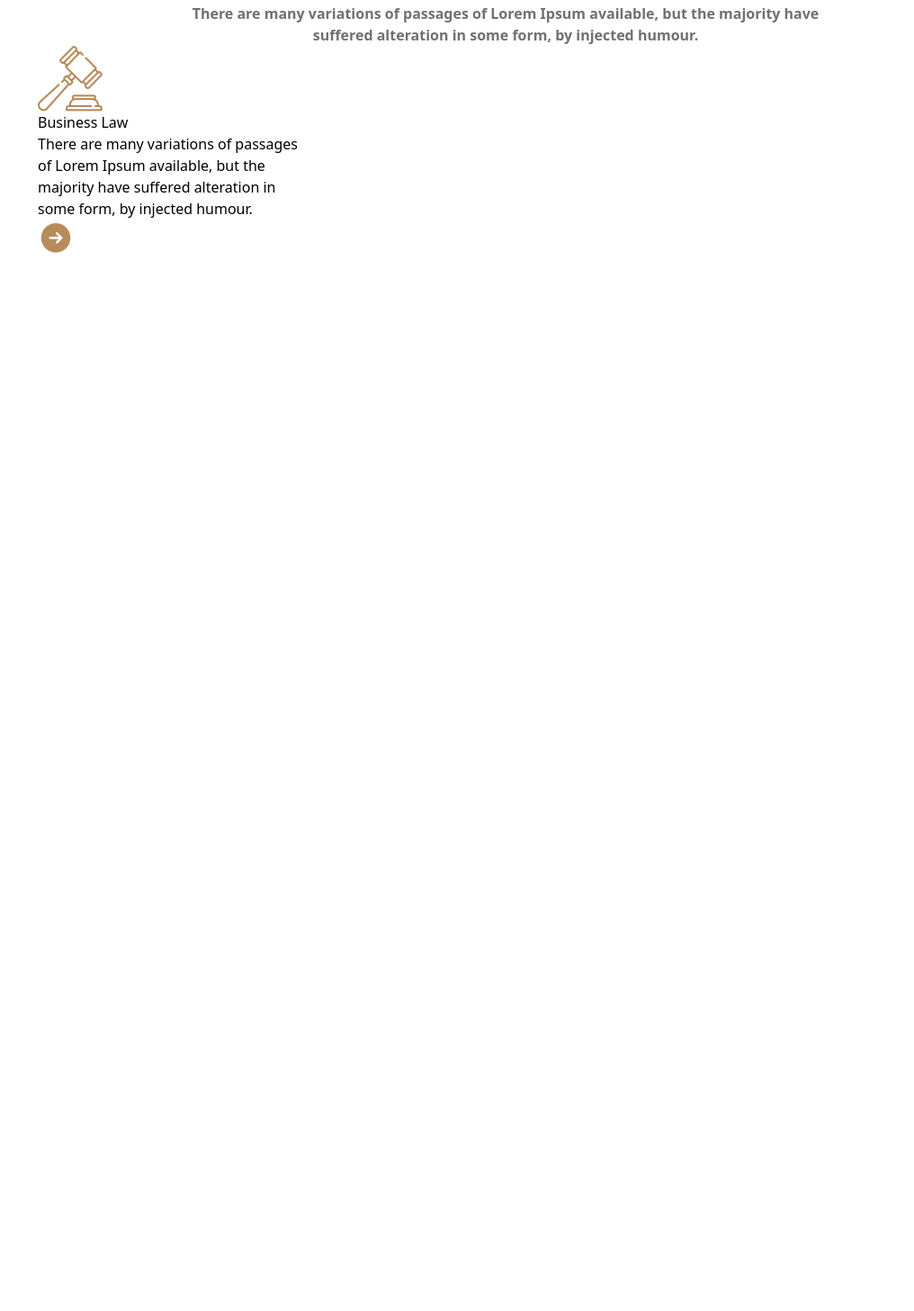
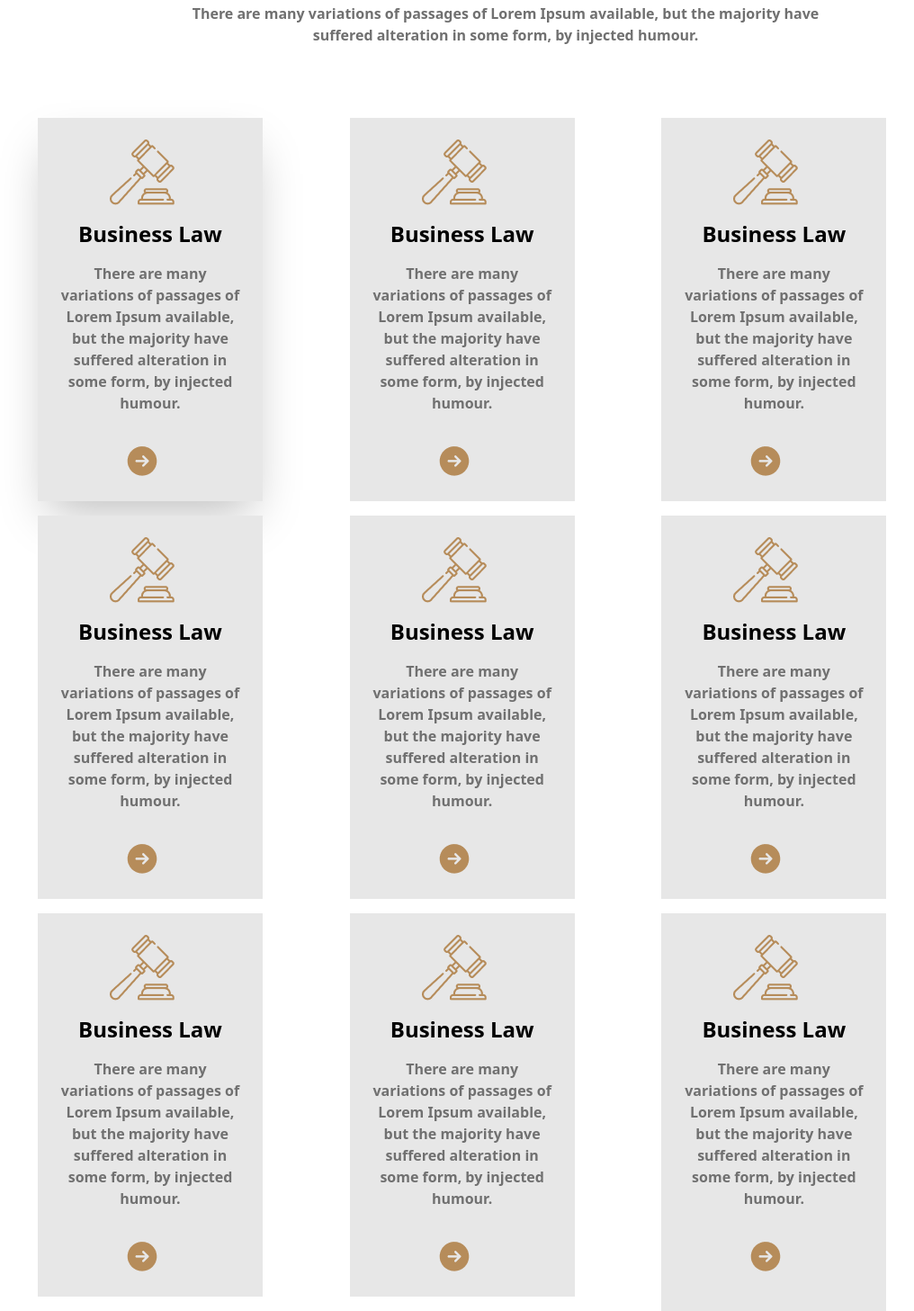
Before and after one commit to hasib149/legal-resouece-practice, a plain HTML site: page index.html in a window 1280 px wide. Shown: the part 701-2158 px from the top of the page at 90% size, without its empty margins (78-1094 px from the left). Before the commit the page ends 986 px from the top, so only its background shows below. Drawn offline with nearby package versions, Linux system fonts and the light colour scheme.

Commit message:
till card section complete with responsive

```diff
--- a/index.html
+++ b/index.html
@@ -80,16 +80,116 @@
         </p>
       </div>
       <!-- card section -->
-      <section>
-        <div class="w-[300px]">
-          <img src="./images/business.png" alt="" />
-          <h2>Business Law</h2>
-          <p>
-            There are many variations of passages of Lorem Ipsum available, but
-            the majority have suffered alteration in some form, by injected
-            humour.
-          </p>
-          <img src="./images/Frame.png" alt="" />
+      <section
+        class="space-y-4 mt-20 grid grid-cols-1 md:grid-cols-2 mt-20space-y-4 lg:grid-cols-3 mt-20space-y-4"
+      >
+        <div class="w-[250px] bg-[#E7E7E7] shadow-2xl">
+          <div class="p-6">
+            <img class="px-14" src="./images/business.png" alt="" />
+            <h2 class="font-bold text-2xl text-center pt-4">Business Law</h2>
+            <p class="font-[600] text-[#707070] pt-4 text-center">
+              There are many variations of passages of Lorem Ipsum available,
+              but the majority have suffered alteration in some form, by
+              injected humour.
+            </p>
+            <img class="pt-8 px-18" src="./images/Frame.png" alt="" />
+          </div>
+        </div>
+        <div class="w-[250px] bg-[#E7E7E7]">
+          <div class="p-6">
+            <img class="px-14" src="./images/business.png" alt="" />
+            <h2 class="font-bold text-2xl text-center pt-4">Business Law</h2>
+            <p class="font-[600] text-[#707070] pt-4 text-center">
+              There are many variations of passages of Lorem Ipsum available,
+              but the majority have suffered alteration in some form, by
+              injected humour.
+            </p>
+            <img class="pt-8 px-18" src="./images/Frame.png" alt="" />
+          </div>
+        </div>
+        <div class="w-[250px] bg-[#E7E7E7]">
+          <div class="p-6">
+            <img class="px-14" src="./images/business.png" alt="" />
+            <h2 class="font-bold text-2xl text-center pt-4">Business Law</h2>
+            <p class="font-[600] text-[#707070] pt-4 text-center">
+              There are many variations of passages of Lorem Ipsum available,
+              but the majority have suffered alteration in some form, by
+              injected humour.
+            </p>
+            <img class="pt-8 px-18" src="./images/Frame.png" alt="" />
+          </div>
+        </div>
+        <div class="w-[250px] bg-[#E7E7E7]">
+          <div class="p-6">
+            <img class="px-14" src="./images/business.png" alt="" />
+            <h2 class="font-bold text-2xl text-center pt-4">Business Law</h2>
+            <p class="font-[600] text-[#707070] pt-4 text-center">
+              There are many variations of passages of Lorem Ipsum available,
+              but the majority have suffered alteration in some form, by
+              injected humour.
+            </p>
+            <img class="pt-8 px-18" src="./images/Frame.png" alt="" />
+          </div>
+        </div>
+        <div class="w-[250px] bg-[#E7E7E7]">
+          <div class="p-6">
+            <img class="px-14" src="./images/business.png" alt="" />
+            <h2 class="font-bold text-2xl text-center pt-4">Business Law</h2>
+            <p class="font-[600] text-[#707070] pt-4 text-center">
+              There are many variations of passages of Lorem Ipsum available,
+              but the majority have suffered alteration in some form, by
+              injected humour.
+            </p>
+            <img class="pt-8 px-18" src="./images/Frame.png" alt="" />
+          </div>
+        </div>
+        <div class="w-[250px] bg-[#E7E7E7]">
+          <div class="p-6">
+            <img class="px-14" src="./images/business.png" alt="" />
+            <h2 class="font-bold text-2xl text-center pt-4">Business Law</h2>
+            <p class="font-[600] text-[#707070] pt-4 text-center">
+              There are many variations of passages of Lorem Ipsum available,
+              but the majority have suffered alteration in some form, by
+              injected humour.
+            </p>
+            <img class="pt-8 px-18" src="./images/Frame.png" alt="" />
+          </div>
+        </div>
+        <div class="w-[250px] bg-[#E7E7E7]">
+          <div class="p-6">
+            <img class="px-14" src="./images/business.png" alt="" />
+            <h2 class="font-bold text-2xl text-center pt-4">Business Law</h2>
+            <p class="font-[600] text-[#707070] pt-4 text-center">
+              There are many variations of passages of Lorem Ipsum available,
+              but the majority have suffered alteration in some form, by
+              injected humour.
+            </p>
+            <img class="pt-8 px-18" src="./images/Frame.png" alt="" />
+          </div>
+        </div>
+        <div class="w-[250px] bg-[#E7E7E7]">
+          <div class="p-6">
+            <img class="px-14" src="./images/business.png" alt="" />
+            <h2 class="font-bold text-2xl text-center pt-4">Business Law</h2>
+            <p class="font-[600] text-[#707070] pt-4 text-center">
+              There are many variations of passages of Lorem Ipsum available,
+              but the majority have suffered alteration in some form, by
+              injected humour.
+            </p>
+            <img class="pt-8 px-18" src="./images/Frame.png" alt="" />
+          </div>
+        </div>
+        <div class="w-[250px] bg-[#E7E7E7]">
+          <div class="p-6">
+            <img class="px-14" src="./images/business.png" alt="" />
+            <h2 class="font-bold text-2xl text-center pt-4">Business Law</h2>
+            <p class="font-[600] text-[#707070] pt-4 text-center">
+              There are many variations of passages of Lorem Ipsum available,
+              but the majority have suffered alteration in some form, by
+              injected humour.
+            </p>
+            <img class="pt-8 px-18" src="./images/Frame.png" alt="" />
+          </div>
         </div>
       </section>
     </main>
```
